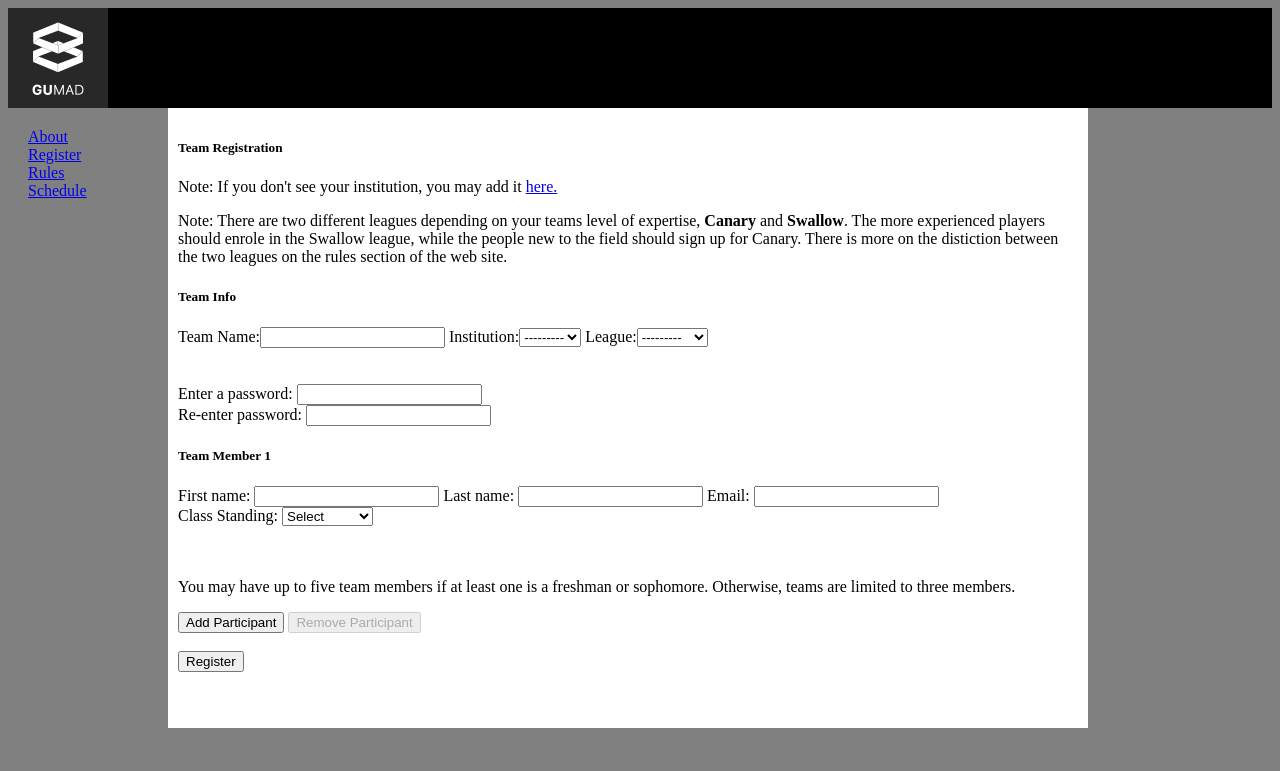
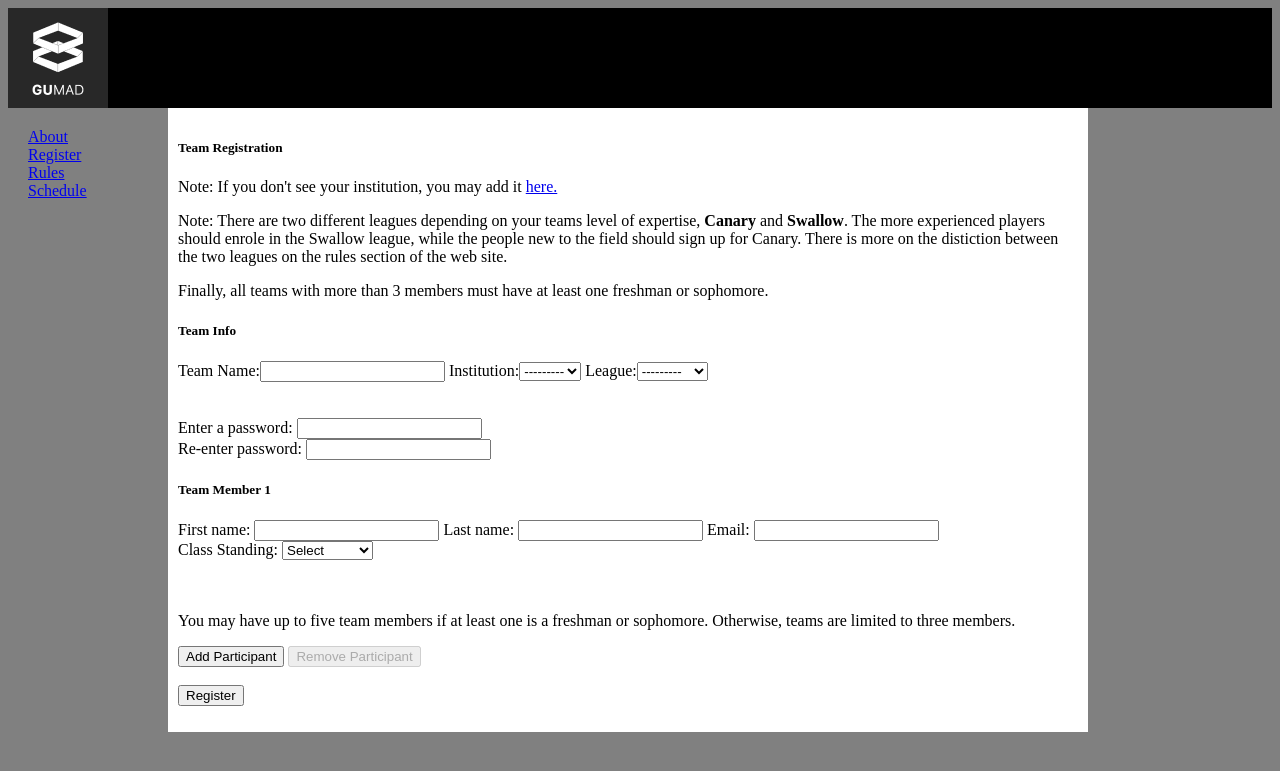
Before and after one commit to tmgreenside/GUMAD_CTF, a Django app: page /Registration/Register in a window 1280 px wide. Shown: the top 771 px of the page. Run offline with Django 3.2, Linux system fonts and the light colour scheme; data that the repository does not hold is empty.

Commit message:
Good enough to go online?

```diff
--- a/GUMAD_CTF/CTF/Registration/views.py
+++ b/GUMAD_CTF/CTF/Registration/views.py
@@ -20,15 +20,12 @@ If post, process a team registration form. If get, display the form. Input
 validation happens both client side and server side for redundancy.
 """
 def registration(request):
-
-    # look at redoing using a raw form
     if request.method == 'POST':
-        # TODO: VALIDATE ALL DATA BEFORE SAVING TO DB
         formTeam = TeamForm(request.POST)
 
         if not formTeam.is_valid():
             message = "Invalid entry. Please try again."
-            context = {'formTeam': formTeam, 'memberForm': participantForms, 'message': message}
+            context = {'formTeam': formTeam, 'members': range(5), 'message': message}
             return render(request, 'Registration/registrationForm.html', context)
 
         passEntry1 = request.POST.get('passentry1')
--- a/GUMAD_CTF/CTF/templates/Registration/registrationForm.html
+++ b/GUMAD_CTF/CTF/templates/Registration/registrationForm.html
@@ -8,7 +8,8 @@
 
     <h5>Team Registration</h5>
     <p>Note: If you don't see your institution, you may add it <a href="/Registration/RegisterInstitution">here.</a></p>
-    <p>Note: There are two different leagues depending on your teams level of expertise, <b>Canary </b> and <b>Swallow</b>. The more experienced players should enrole in the Swallow league, while the people new to the field should sign up for Canary. There is more on the distiction between the two leagues on the rules section of the web site.
+    <p>Note: There are two different leagues depending on your teams level of expertise, <b>Canary </b> and <b>Swallow</b>. The more experienced players should enrole in the Swallow league, while the people new to the field should sign up for Canary. There is more on the distiction between the two leagues on the rules section of the web site.</p>
+    <p>Finally, all teams with more than 3 members must have at least one freshman or sophomore.</p>
     <h5>Team Info</h5>
     {{ formTeam }}
 
@@ -204,19 +205,22 @@
                 alert("Passwords must have a length of at least 8 characters. Please try again.");
                 event.preventDefault();
             }
-            else if (visible > 3) {
-                var hasUnderclassman = false;
-                for (var i = 1; i <= visible; i++) {
-                    var field = $("standing_" + i.toString()).val();
-                    if (field === "Sophomore" || field === "Freshman") {
-                        hasUnderclassman = true;
-                    }
-                }
-                if (hasUnderclassman === false) {
-                    alert("At least one member must be a freshman or a sophomore if your team has more than three members.");
-                    event.preventDefault();
-                }
-            }
+            // else if (visible > 3) {
+            //     var hasUnderclassman = false;
+            //     for (var i = 1; i <= visible; i++) {
+            //         alert("standing_" + i.toString());
+            //         // var field = $("standing_" + i.toString()).find(":selected").val();
+            //         var field = $("standing_1").val();
+            //         alert(field);
+            //         if (field == "Sophomore" || field == "Freshman") {
+            //             hasUnderclassman = true;
+            //         }
+            //     }
+            //     if (hasUnderclassman == false) {
+            //         alert("At least one member must be a freshman or a sophomore if your team has more than three members.");
+            //         event.preventDefault();
+            //     }
+            // }
             else {
                 var participantFields = ["firstname_", "lastname_","email_","standing_"];
                 for (var i = 1; i <= 5; i++) {
```
